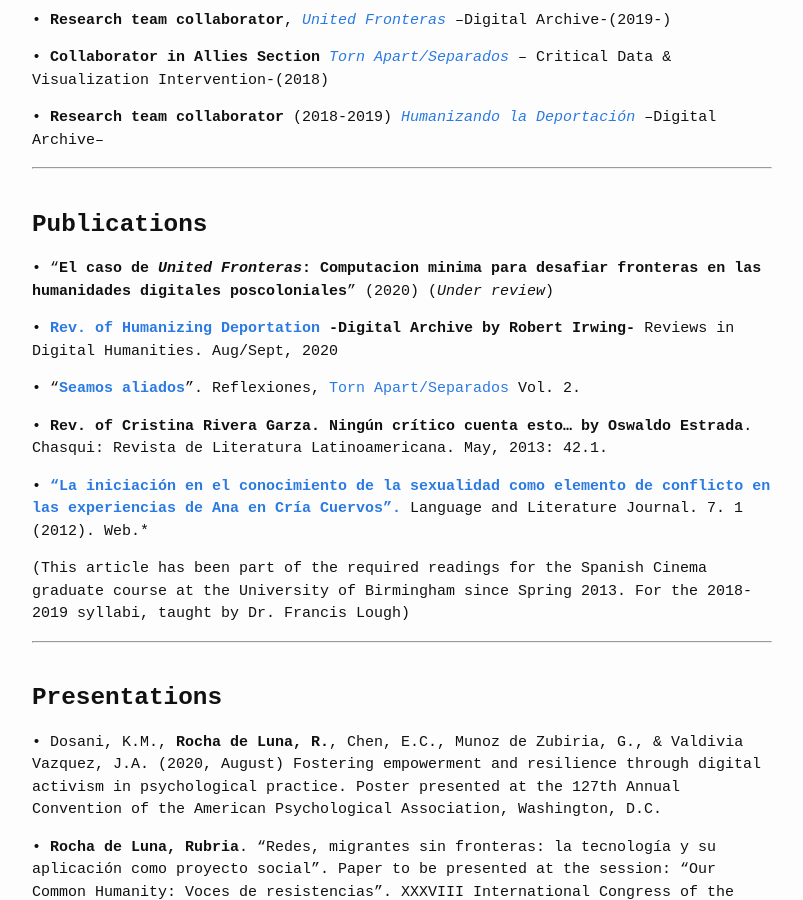
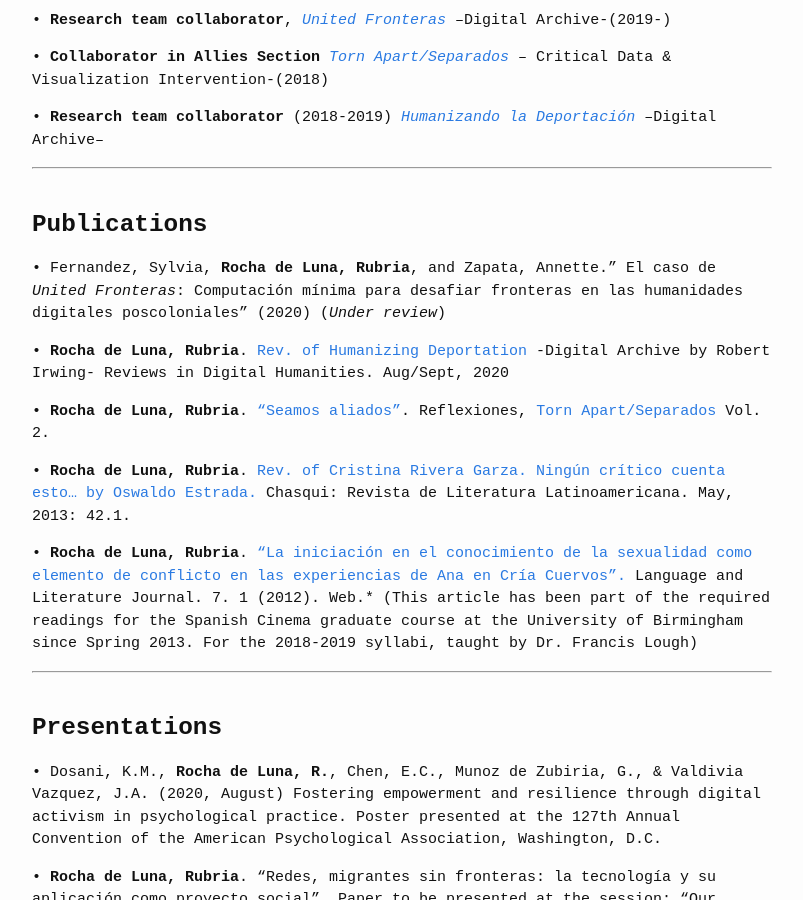
Before and after one commit to RubriaR/rubriarocha, a Jekyll site: the page built from research.md, in a window 1280 px wide and 900 px high, scrolled down 674 px. Shown: the whole window, without its empty margins (238-1041 px from the left). Built offline with Jekyll 4.4.1, drawn with Linux system fonts in a browser that asks for light colours.

Commit message:
termine la actualizacion con caambios en research en publicaciones

```diff
--- a/research.md
+++ b/research.md
@@ -26,17 +26,15 @@ Rubria Rocha de Luna is specializing in quantitative methods from the Digital Hu
 <br>
 ### **Publications**
 
-• "**El caso de *United Fronteras*: Computacion minima para desafiar fronteras en las humanidades digitales poscoloniales**" (2020) (*Under review*)
+• Fernandez, Sylvia, **Rocha de Luna, Rubria**, and Zapata, Annette." El caso de *United Fronteras*: Computación mínima para desafiar fronteras en las humanidades digitales poscoloniales" (2020) (*Under review*)
 
-• **[Rev. of Humanizing Deportation] -Digital Archive by Robert Irwing-** Reviews in Digital Humanities. Aug/Sept, 2020
+• **Rocha de Luna, Rubria**. [Rev. of Humanizing Deportation] -Digital Archive by Robert Irwing- Reviews in Digital Humanities. Aug/Sept, 2020
 
-•	“**[Seamos aliados]**”. Reflexiones, [Torn Apart/Separados] Vol. 2.
+•	**Rocha de Luna, Rubria**. ["Seamos aliados"]. Reflexiones, [Torn Apart/Separados] Vol. 2.
 
-•	**Rev. of Cristina Rivera Garza. Ningún crítico cuenta esto… by Oswaldo Estrada**. Chasqui: Revista de Literatura Latinoamericana. May, 2013: 42.1.
+•	**Rocha de Luna, Rubria**. [Rev. of Cristina Rivera Garza. Ningún crítico cuenta esto… by Oswaldo Estrada.] Chasqui: Revista de Literatura Latinoamericana. May, 2013: 42.1.
 
-•	**[“La iniciación en el conocimiento de la sexualidad como elemento de conflicto en las experiencias de Ana en Cría Cuervos”.]** Language and Literature Journal. 7. 1 (2012). Web.*
-
-(This article has been part of the required readings for the Spanish Cinema graduate course at the University of Birmingham since Spring 2013. For the 2018-2019 syllabi, taught by Dr. Francis Lough)
+•	**Rocha de Luna, Rubria**. [“La iniciación en el conocimiento de la sexualidad como elemento de conflicto en las experiencias de Ana en Cría Cuervos”.] Language and Literature Journal. 7. 1 (2012). Web.* (This article has been part of the required readings for the Spanish Cinema graduate course at the University of Birmingham since Spring 2013. For the 2018-2019 syllabi, taught by Dr. Francis Lough)
 
 
 ------------------------------------------------------------------------
@@ -80,7 +78,6 @@ Rubria Rocha de Luna is specializing in quantitative methods from the Digital Hu
 Interview for the American Psychological Association about the research work with Mexican returnees.
 
 <br>
-
 *[Program piloted to help online students connect.]* WSU Insider. August 16, 2012.
 
 Interview about the use of VoiceThread in the design of Spanish online courses at Washington State University’s Global Campus.
```
Also changed, not shown: other parts of research.md (+2 -1 lines).
